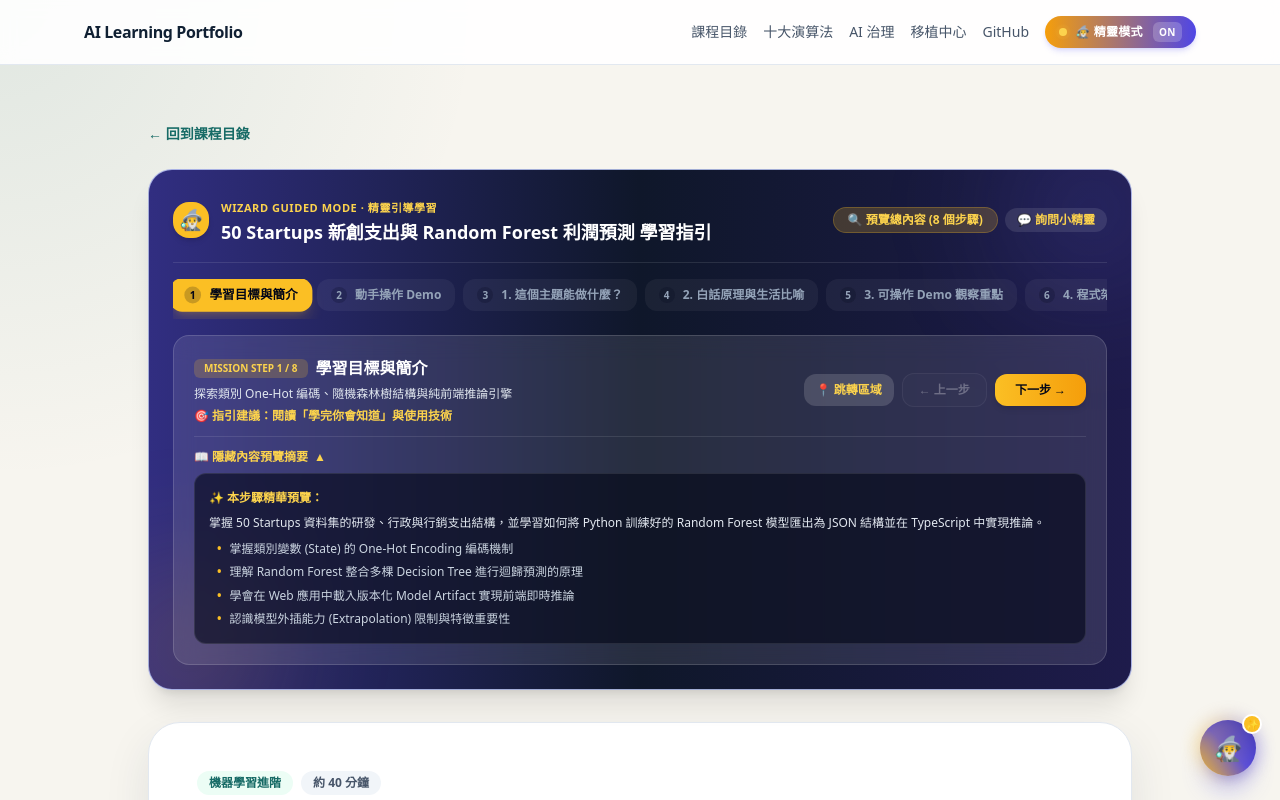
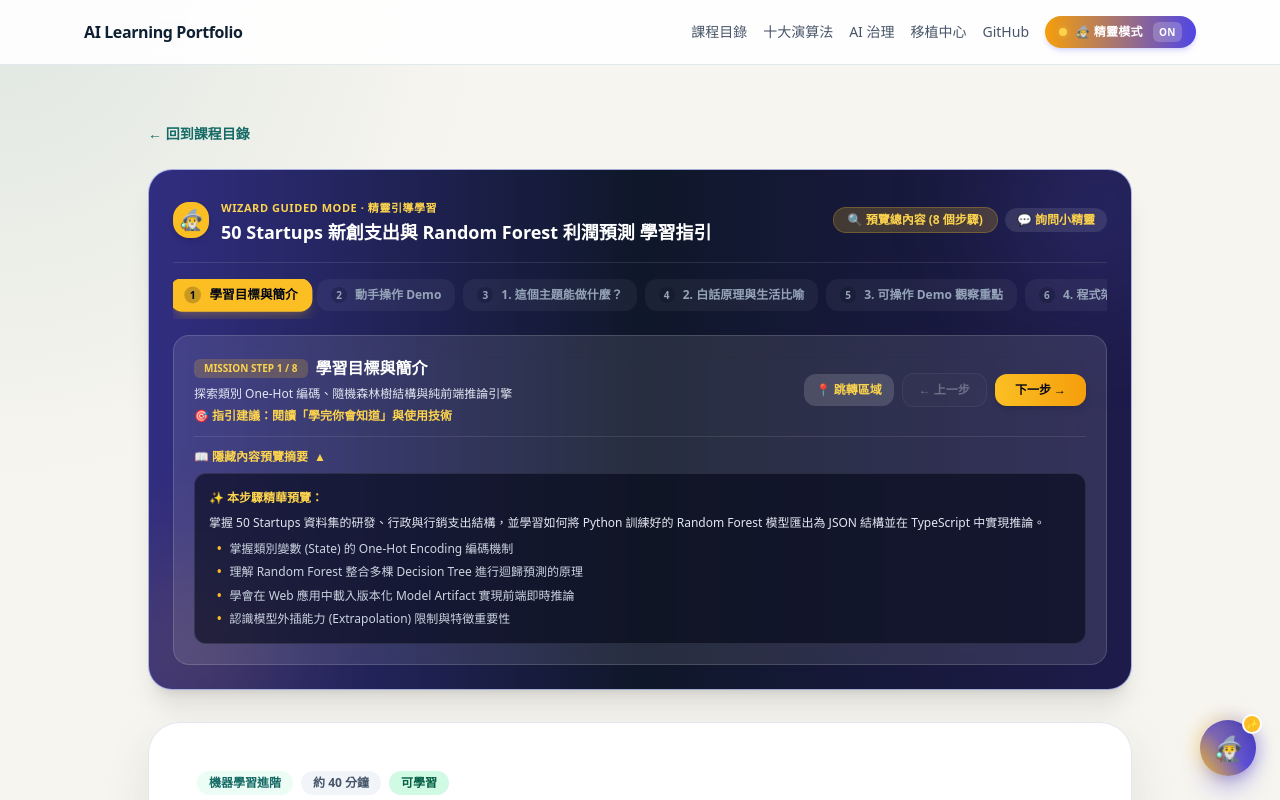
Before and after one commit to gshan1209-cell/AI-Learning-Portfolio, a Next.js app: page /courses/startup-profit-prediction in a window 1280 px wide. Shown: the top 800 px of the page. Built offline with nearby package versions, Linux system fonts and the light colour scheme.

Commit message:
fix: expose asset pages for draft courses

```diff
--- a/src/app/courses/[slug]/page.tsx
+++ b/src/app/courses/[slug]/page.tsx
@@ -6,14 +6,23 @@ import WizardStepBanner from "@/components/wizard/wizard-step-banner";
 import { getAllCourses, getCourseBySlug } from "@/lib/course-repository";
 
 export function generateStaticParams() {
-  return getAllCourses({ status: "published" }).map((course) => ({ slug: course.slug }));
+  return getAllCourses().map((course) => ({ slug: course.slug }));
 }
 
 export default function CourseDetailPage({ params }: { params: { slug: string } }) {
   const course = getCourseBySlug(params.slug);
-  if (!course || course.status !== "published") notFound();
+  if (!course) notFound();
 
-  const wizardSteps = [
+  const isPublished = course.status === "published";
+  const statusLabel =
+    course.status === "published"
+      ? "可學習"
+      : course.status === "draft"
+        ? "製作中"
+        : "待轉製";
+
+  const wizardSteps = isPublished
+    ? [
         {
           id: 1,
           title: "學習目標與簡介",
@@ -43,7 +52,9 @@ export default function CourseDetailPage({ params }: { params: { slug: string }
           actionText: `閱讀 STEP ${idx + 1} 重點細節`,
           targetElementId: `section-step-${section.id}`,
           previewSnippet: section.summary,
-      previewBullets: section.bullets || (section.code ? ["包含程式碼實作示範"] : undefined),
+          previewBullets:
+            section.bullets ||
+            (section.code ? ["包含程式碼實作示範"] : undefined),
         })),
         ...(course.quiz
           ? [
@@ -60,43 +71,119 @@ export default function CourseDetailPage({ params }: { params: { slug: string }
               },
             ]
           : []),
-  ];
+      ]
+    : [];
 
   return (
     <main className="mx-auto max-w-5xl px-5 py-14">
-      <Link href="/courses" className="text-sm font-bold text-brand hover:underline">← 回到課程目錄</Link>
+      <Link
+        href="/courses"
+        className="text-sm font-bold text-brand hover:underline"
+      >
+        ← 回到課程目錄
+      </Link>
 
-      <WizardStepBanner initialSteps={wizardSteps} pageTitle={`${course.title} 學習指引`} />
+      {isPublished && (
+        <WizardStepBanner
+          initialSteps={wizardSteps}
+          pageTitle={`${course.title} 學習指引`}
+        />
+      )}
 
       <header className="mt-8 rounded-[2rem] border border-slate-200 bg-white p-8 shadow-soft md:p-12">
         <div className="flex flex-wrap gap-2 text-xs font-bold">
-          <span className="rounded-full bg-emerald-50 px-3 py-1 text-brand">{course.category}</span>
-          <span className="rounded-full bg-slate-100 px-3 py-1 text-slate-600">約 {course.durationMinutes} 分鐘</span>
+          <span className="rounded-full bg-emerald-50 px-3 py-1 text-brand">
+            {course.category}
+          </span>
+          <span className="rounded-full bg-slate-100 px-3 py-1 text-slate-600">
+            約 {course.durationMinutes} 分鐘
+          </span>
+          <span
+            className={`rounded-full px-3 py-1 ${
+              isPublished
+                ? "bg-emerald-100 text-emerald-800"
+                : "bg-amber-100 text-amber-800"
+            }`}
+          >
+            {statusLabel}
+          </span>
         </div>
-        <h1 className="mt-5 text-4xl font-black text-ink md:text-5xl">{course.title}</h1>
+        <h1 className="mt-5 text-4xl font-black text-ink md:text-5xl">
+          {course.title}
+        </h1>
         <p className="mt-3 text-xl font-bold text-brand">{course.subtitle}</p>
-        <p className="mt-6 max-w-3xl text-lg leading-9 text-slate-600">{course.summary}</p>
+        <p className="mt-6 max-w-3xl text-lg leading-9 text-slate-600">
+          {course.summary}
+        </p>
         <div className="mt-8 flex flex-wrap gap-3">
-          <a href={course.source.repositoryUrl} target="_blank" rel="noreferrer" className="rounded-full bg-ink px-5 py-3 font-bold text-white">查看來源 Repo</a>
+          <a
+            href={course.source.repositoryUrl}
+            target="_blank"
+            rel="noreferrer"
+            className="rounded-full bg-ink px-5 py-3 font-bold text-white"
+          >
+            查看來源 Repo
+          </a>
           {course.source.demoUrl && (
-            <a href={course.source.demoUrl} target="_blank" rel="noreferrer" className="rounded-full border border-slate-300 px-5 py-3 font-bold text-ink">直接開啟原始 Demo</a>
+            <a
+              href={course.source.demoUrl}
+              target="_blank"
+              rel="noreferrer"
+              className="rounded-full border border-slate-300 px-5 py-3 font-bold text-ink"
+            >
+              直接開啟原始 Demo
+            </a>
           )}
         </div>
       </header>
 
       <CourseAssetsPanel courseSlug={course.slug} assets={course.assets} />
 
-      <section id="section-objectives" className="mt-10 grid gap-5 md:grid-cols-2 scroll-mt-20">
+      {!isPublished ? (
+        <section className="mt-10 rounded-3xl border border-amber-200 bg-amber-50 p-7 md:p-9">
+          <p className="text-sm font-black text-amber-700">CONTENT IN PROGRESS</p>
+          <h2 className="mt-2 text-2xl font-black text-ink">
+            課程內容仍在轉製中
+          </h2>
+          <p className="mt-4 max-w-3xl leading-8 text-slate-700">
+            這門課尚未完成互動教學、Demo 與課後測驗，因此不標示為「可學習」。目前可先查看重點圖卡、課程簡報、NotebookLM 完整提示語、64 秒影片設計稿與來源程式。
+          </p>
+          <div className="mt-5 flex flex-wrap gap-2">
+            {course.tags.map((tag) => (
+              <span
+                key={tag}
+                className="rounded-lg bg-white px-3 py-2 text-sm font-medium text-slate-600 shadow-sm"
+              >
+                {tag}
+              </span>
+            ))}
+          </div>
+        </section>
+      ) : (
+        <>
+          <section
+            id="section-objectives"
+            className="mt-10 grid scroll-mt-20 gap-5 md:grid-cols-2"
+          >
             <div className="rounded-2xl border border-slate-200 bg-white p-6">
               <h2 className="text-xl font-black text-ink">學完你會知道</h2>
               <ul className="mt-4 space-y-3 text-slate-600">
-            {course.learningObjectives.map((item) => <li key={item}>✓ {item}</li>)}
+                {course.learningObjectives.map((item) => (
+                  <li key={item}>✓ {item}</li>
+                ))}
               </ul>
             </div>
             <div className="rounded-2xl border border-slate-200 bg-white p-6">
               <h2 className="text-xl font-black text-ink">使用技術</h2>
               <div className="mt-4 flex flex-wrap gap-2">
-            {course.tags.map((tag) => <span key={tag} className="rounded-lg bg-slate-100 px-3 py-2 text-sm text-slate-600">{tag}</span>)}
+                {course.tags.map((tag) => (
+                  <span
+                    key={tag}
+                    className="rounded-lg bg-slate-100 px-3 py-2 text-sm text-slate-600"
+                  >
+                    {tag}
+                  </span>
+                ))}
               </div>
             </div>
           </section>
@@ -105,41 +192,87 @@ export default function CourseDetailPage({ params }: { params: { slug: string }
             <section id="section-demo" className="mt-10 scroll-mt-20">
               <div className="mb-5">
                 <p className="text-sm font-black text-brand">INTERACTIVE DEMO</p>
-            <h2 className="mt-1 text-3xl font-black text-ink">動手操作看看</h2>
-            <p className="mt-2 text-slate-600">展示模式由 Course Registry 統一管理，外部服務無法載入時仍可退回原始作品。</p>
+                <h2 className="mt-1 text-3xl font-black text-ink">
+                  動手操作看看
+                </h2>
+                <p className="mt-2 text-slate-600">
+                  展示模式由 Course Registry 統一管理，外部服務無法載入時仍可退回原始作品。
+                </p>
               </div>
-          <DemoAdapter courseTitle={course.title} demo={course.demo} source={course.source} />
+              <DemoAdapter
+                courseTitle={course.title}
+                demo={course.demo}
+                source={course.source}
+              />
             </section>
           )}
 
           <div className="mt-10 space-y-6">
             {course.sections.map((section, index) => (
-          <section id={`section-step-${section.id}`} key={section.id} className="rounded-3xl border border-slate-200 bg-white p-7 shadow-soft md:p-9 scroll-mt-20">
-            <p className="text-sm font-black text-brand">STEP {String(index + 1).padStart(2, "0")}</p>
-            <h2 className="mt-2 text-2xl font-black text-ink">{section.title}</h2>
-            <p className="mt-4 leading-8 text-slate-600">{section.summary}</p>
+              <section
+                id={`section-step-${section.id}`}
+                key={section.id}
+                className="scroll-mt-20 rounded-3xl border border-slate-200 bg-white p-7 shadow-soft md:p-9"
+              >
+                <p className="text-sm font-black text-brand">
+                  STEP {String(index + 1).padStart(2, "0")}
+                </p>
+                <h2 className="mt-2 text-2xl font-black text-ink">
+                  {section.title}
+                </h2>
+                <p className="mt-4 leading-8 text-slate-600">
+                  {section.summary}
+                </p>
                 {section.bullets && (
                   <ul className="mt-5 space-y-3 text-slate-600">
-                {section.bullets.map((bullet) => <li key={bullet} className="flex gap-3"><span className="text-brand">●</span><span>{bullet}</span></li>)}
+                    {section.bullets.map((bullet) => (
+                      <li key={bullet} className="flex gap-3">
+                        <span className="text-brand">●</span>
+                        <span>{bullet}</span>
+                      </li>
+                    ))}
                   </ul>
                 )}
-            {section.code && <pre className="mt-5 overflow-x-auto rounded-2xl bg-slate-950 p-5 text-sm text-slate-100"><code>{section.code}</code></pre>}
+                {section.code && (
+                  <pre className="mt-5 overflow-x-auto rounded-2xl bg-slate-950 p-5 text-sm text-slate-100">
+                    <code>{section.code}</code>
+                  </pre>
+                )}
               </section>
             ))}
           </div>
 
           {course.quiz && (
-        <section id="section-quiz" className="mt-10 rounded-3xl bg-ink p-8 text-white scroll-mt-20">
+            <section
+              id="section-quiz"
+              className="mt-10 scroll-mt-20 rounded-3xl bg-ink p-8 text-white"
+            >
               <p className="text-sm font-bold text-emerald-300">課後想一想</p>
-          <h2 className="mt-2 text-2xl font-black">{course.quiz.question}</h2>
+              <h2 className="mt-2 text-2xl font-black">
+                {course.quiz.question}
+              </h2>
               <ol className="mt-6 space-y-3">
-            {course.quiz.options.map((option, index) => <li key={option} className="rounded-xl border border-white/15 p-4">{index + 1}. {option}</li>)}
+                {course.quiz.options.map((option, index) => (
+                  <li
+                    key={option}
+                    className="rounded-xl border border-white/15 p-4"
+                  >
+                    {index + 1}. {option}
+                  </li>
+                ))}
               </ol>
               <details className="mt-6 rounded-xl bg-white/10 p-4">
-            <summary className="cursor-pointer font-bold">查看答案與說明</summary>
-            <p className="mt-3 leading-7 text-slate-200">答案：{course.quiz.answerIndex + 1}。{course.quiz.explanation}</p>
+                <summary className="cursor-pointer font-bold">
+                  查看答案與說明
+                </summary>
+                <p className="mt-3 leading-7 text-slate-200">
+                  答案：{course.quiz.answerIndex + 1}。
+                  {course.quiz.explanation}
+                </p>
               </details>
             </section>
+          )}
+        </>
       )}
     </main>
   );
```
Lines whose indentation alone changed are shown as unchanged.
